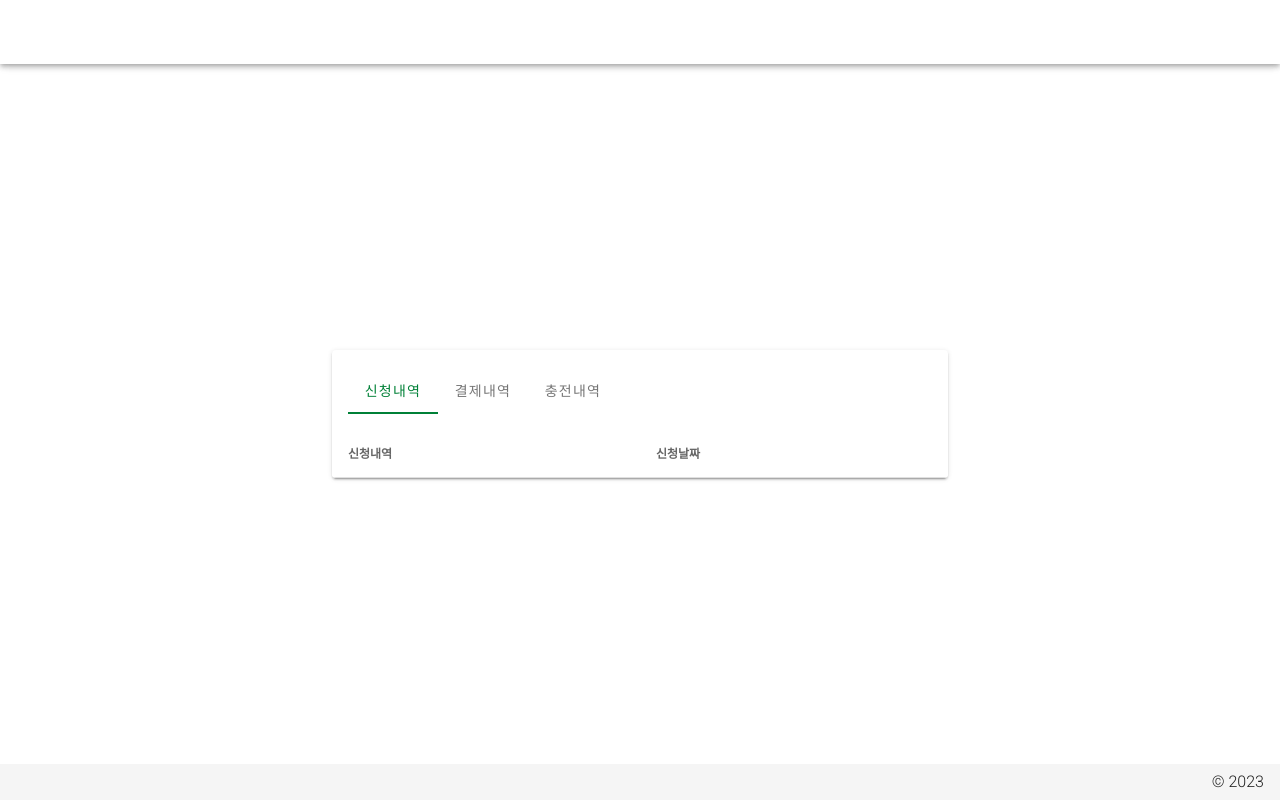
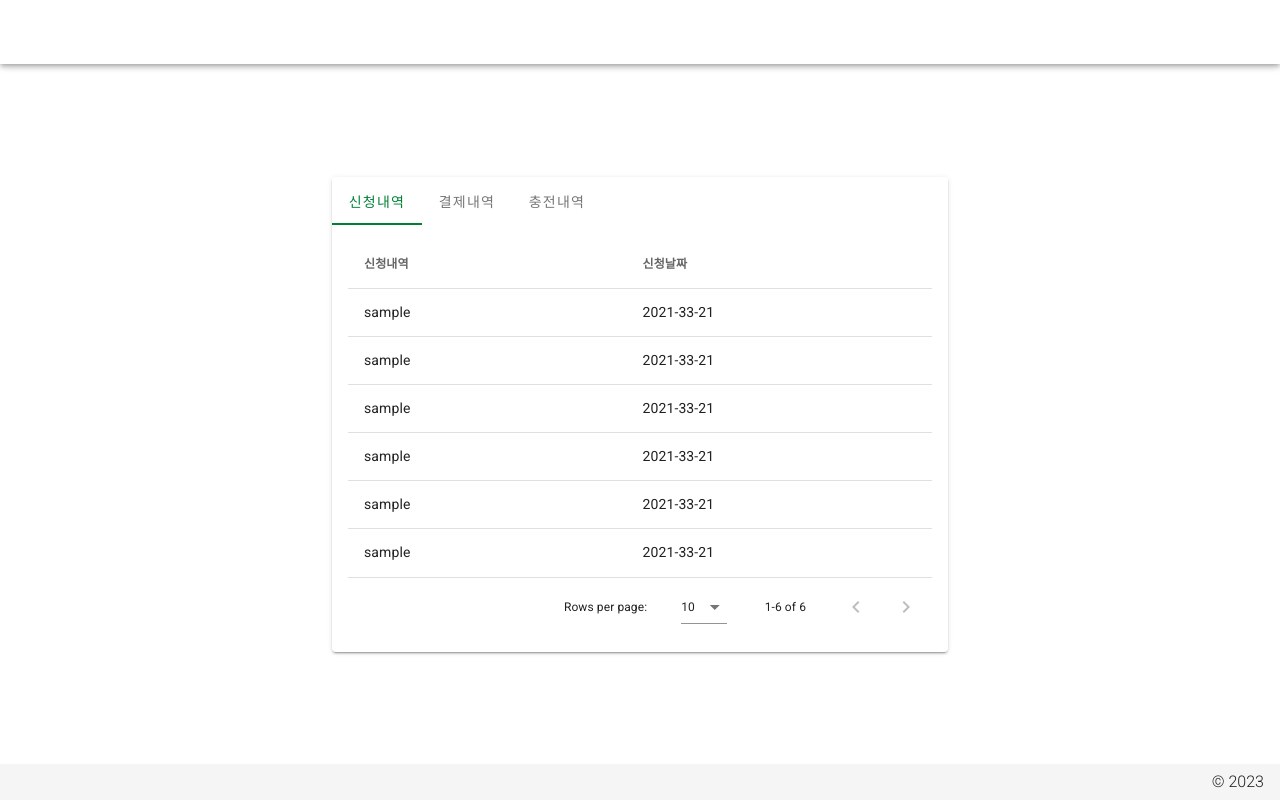
Before and after one commit to 0206cho/WhatSuMarket, a Vue app: page /mypage/history in a window 1280 px wide. Built offline with nearby package versions, Linux system fonts and the light colour scheme.

Commit message:
민솔 - 마이페이지 내역 탭 완료(스타일 수정중)

```diff
--- a/src/views/History.vue
+++ b/src/views/History.vue
@@ -4,63 +4,30 @@
     <v-row justify="center" align="center">
       <v-col cols="6">
         <v-card>
-          <v-card-title>
-            <v-tabs color="#008037" v-model="tab">
-              <v-tab v-for="title in titles" :key="title.title">
-                {{title.title}}
-              </v-tab>
-            </v-tabs>
-          </v-card-title>
-          <v-tabs-items v-model="tab">
-            <v-tab-item v-for="col in cols" :key="col.col_list">
-
-              <v-simple-table>
-                <template v-slot:default>
-                  <thead>
-                    <tr>
-                      <th class="text-left">
-                        {{col.col_list}}
-                      </th>
-                      <th class="text-left">
-                        {{col.col_date}}
-                      </th>
-                    </tr>
-                  </thead>
-                  <tbody>
-                    <tr>
-                      <!-- <td>{{ item.date }}</td>
-                      <td>{{ item.tab }}</td> -->
-                    </tr>
-                  </tbody>
-                </template>
-              </v-simple-table>
-
-              <!-- <v-card-text>
-                {{item.title}}<br/>
-                Here, You can see Something!
-              </v-card-text> -->
-            </v-tab-item>
-          </v-tabs-items>
-          <!-- <v-simple-table>
-            <template v-slot:default>
-              <thead>
-                <tr>
-                  <th class="text-left">
-                    신청내역
-                  </th>
-                  <th class="text-left">
-                    신청날짜
-                  </th>
-                </tr>
-              </thead>
-              <tbody>
-                <tr v-for="item in desserts" :key="item.name">
-                  <td>{{ item.name }}</td>
-                  <td>{{ item.calories }}</td>
-                </tr>
-              </tbody>
-            </template>
-          </v-simple-table> -->
+          <v-tabs v-model="tab" color="#008037">
+            <v-tab v-for="item in tab_items" :key="item">
+              {{ table[item].title }}
+            </v-tab>
+          </v-tabs>
+          <v-card-text>
+            <v-tabs-items v-model="tab" class="text-center">
+              <v-tab-item v-for="item in tab_items" :key="item">
+                <v-row v-if="item == 'charge'" justify="center" align="center">
+                  <v-col cols="4"> <!--item이 charge인 경우-->
+                    <v-card flat class="px-6" style="border-radius:25px; border: 1px solid #008037;">
+                      <v-card-actions class="px-10">
+                        <span style="float:left; align-items: center;">10,980냥</span>
+                        <v-spacer></v-spacer>
+                        <v-btn dark color="#008037" style="border-radius: 30px; float: right;" width="30%">충전</v-btn>
+                      </v-card-actions>
+                    </v-card>
+                  </v-col>
+                </v-row>
+                <v-data-table :headers="table[item].headers" :items="table[item].values" class="text-center">
+                </v-data-table>
+              </v-tab-item>
+            </v-tabs-items>
+          </v-card-text>
         </v-card>
       </v-col>
     </v-row>
@@ -72,36 +39,62 @@ export default {
 
   data() {
     return {
-      desserts: [
-        {
-          name: '오래된 소주',
-          calories: "2023-01-31",
+      table: {
+        'apply': {
+          'title': '신청내역',
+          'headers': [{
+            text: '신청내역',
+            value: 'log'
+          }, {
+            text: '신청날짜',
+            value: 'date'
+          }],
+          'values': [
+            { log: 'sample', date: '2021-33-21' },
+            { log: 'sample', date: '2021-33-21' },
+            { log: 'sample', date: '2021-33-21' },
+            { log: 'sample', date: '2021-33-21' },
+            { log: 'sample', date: '2021-33-21' },
+            { log: 'sample', date: '2021-33-21' },
+          ]
         },
-        {
-          name: '아이폰 14 PRO',
-          calories: "2023-01-31",
+        'payment': {
+          'title': '결제내역',
+          'headers': [{
+            text: '결제내역',
+            value: 'log'
+          }, {
+            text: '결제날짜',
+            value: 'date'
+          }],
+          'values': [
+            { log: '오래된 소주', date: '2021-33-21' },
+            { log: '아이폰 14 PRO', date: '2021-33-21' },
+            { log: '오래된 아이폰', date: '2021-33-21' },
+            { log: '아이폰 소주', date: '2021-33-21' },
+            { log: '오래된 14 PRO', date: '2021-33-21' },
+          ]
         },
-      ],
-
-      tab : null,
-
-      cols:[
-          {
-            col_list : '신청내역',
-            col_date : '신청날짜'
-          },
-          {
-            col_list : '결제내역',
-            col_date : '결제날짜'
-          },
-          {
-            col_list : '충전내역',
-            col_date : '충전날짜'
-          },
-        ],
-        titles:[
-          {title:'신청내역'}, {title:'결제내역'}, {title:'충전내역'}
-        ]
+        'charge': {
+          'title': '충전내역',
+          'headers': [{
+            text: '결제내역',
+            value: 'log'
+          }, {
+            text: '결제날짜',
+            value: 'date'
+          }],
+          'values': [
+            { log: '오래전 충전', date: '2021-33-21' },
+            { log: '14냥', date: '2021-33-21' },
+            { log: '2020ㅋㅋ', date: '2021-33-21' },
+            { log: '아이폰 소주', date: '2021-33-21' },
+            { log: '오래된 14 PRO', date: '2021-33-21' },
+          ]
+        }
+      },
+      tab_items: ['apply', 'payment', 'charge'],
+      tab: null,
     }
   },
 
```
